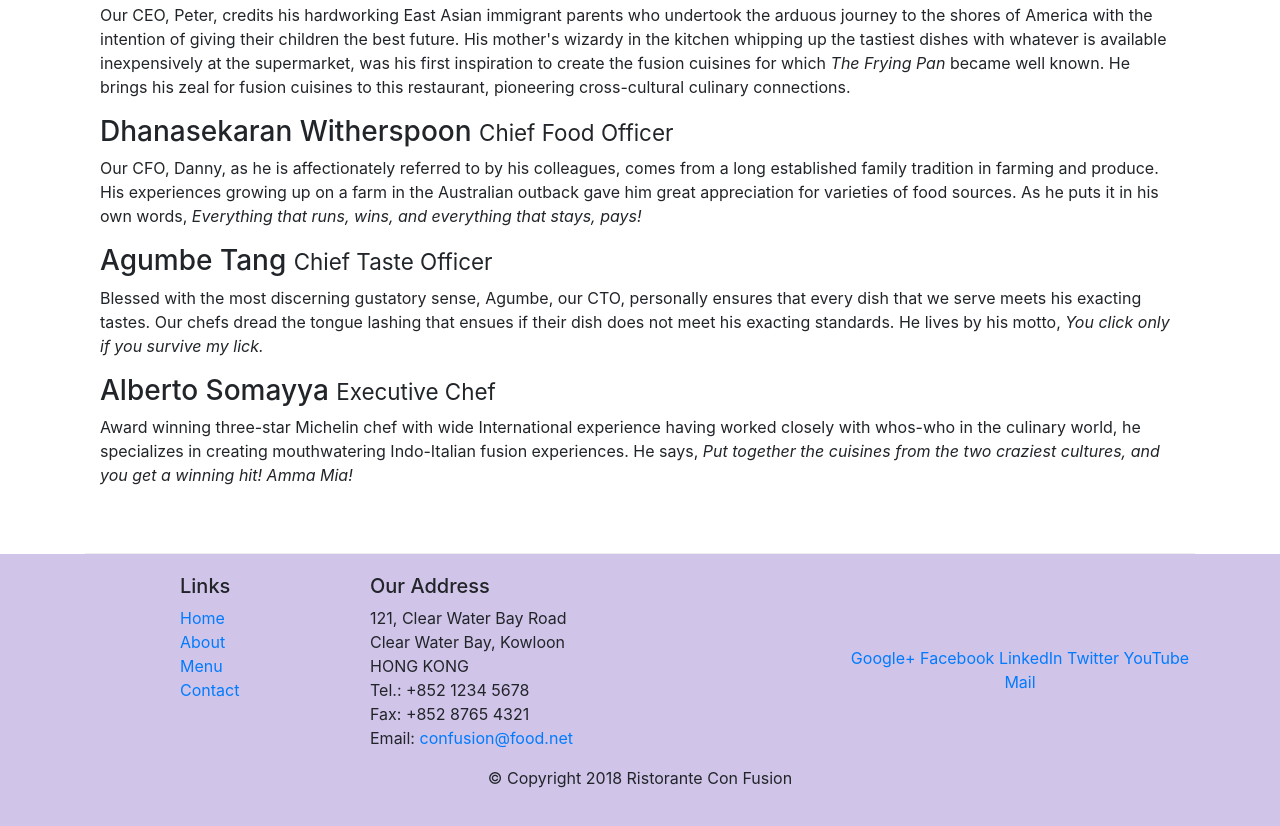
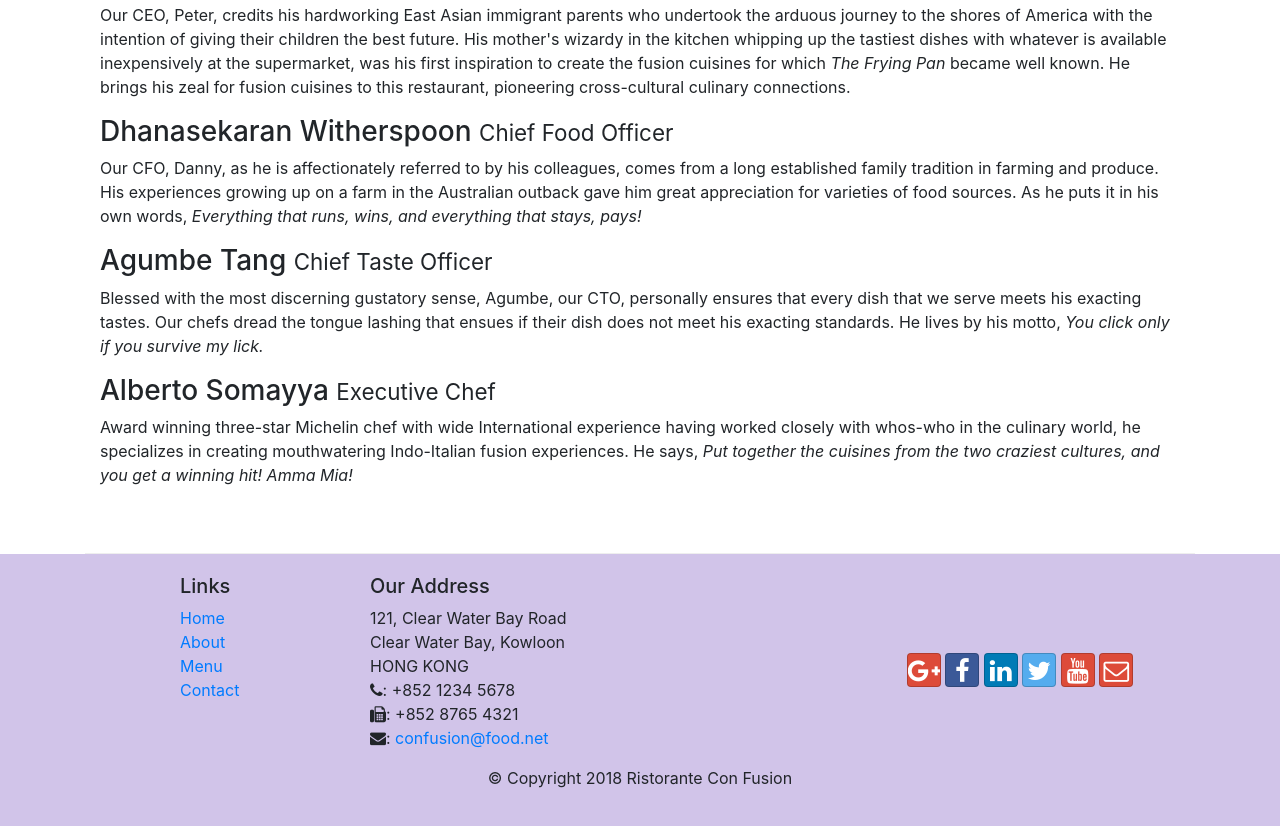
Before and after one commit to Rishab310/conFusion, a website: page aboutus.html in a window 1280 px wide. Shown: the part 976-1802 px from the top of the page. Drawn offline with nearby package versions, Linux system fonts and the light colour scheme.

Commit message:
Icon Fonts

```diff
--- a/aboutus.html
+++ b/aboutus.html
@@ -11,6 +11,8 @@
 
     <!-- Bootstrap CSS -->
     <link rel="stylesheet" href="node_modules/bootstrap/dist/css/bootstrap.min.css">
+    <link rel="stylesheet" href="./node_modules/font-awesome/css/font-awesome.min.css">
+    <link rel="stylesheet" href="./node_modules/bootstrap-social/bootstrap-social.css">
     <link rel="stylesheet" href="./css/styles.css">
 </head>
 
@@ -23,10 +25,10 @@
             <a href="./index.html" class="navbar-brand">Ristorante con Fusion</a>
             <div class="collapse navbar-collapse" id="Navbar">
                 <ul class="navbar-nav mr-auto">
-                    <li class="nav-item"><a href="./index.html" class="nav-link">Home</a></li>
-                    <li class="nav-item active"><a href="#" class="nav-link">About</a></li>
-                    <li class="nav-item"><a href="#" class="nav-link">Menu</a></li>
-                    <li class="nav-item"><a href="#" class="nav-link">Contact</a></li>
+                    <li class="nav-item"><a href="./index.html" class="nav-link"><span class="fa fa-home fa-lg"></span> Home</a></li>
+                    <li class="nav-item active"><a href="#" class="nav-link"><span class="fa fa-info fa-lg"></span> About</a></li>
+                    <li class="nav-item"><a href="#" class="nav-link"><span class="fa fa-list fa-lg"></span> Menu</a></li>
+                    <li class="nav-item"><a href="#" class="nav-link"><span class="fa fa-address-card fa-lg"></span> Contact</a></li>
                 </ul>
             </div>
         </div>
@@ -101,19 +103,19 @@
 		              121, Clear Water Bay Road<br>
 		              Clear Water Bay, Kowloon<br>
 		              HONG KONG<br>
-		              Tel.: +852 1234 5678<br>
-		              Fax: +852 8765 4321<br>
-		              Email: <a href="mailto:confusion@food.net">confusion@food.net</a>
+		              <i class="fa fa-phone"></i>: +852 1234 5678<br>
+		              <i class="fa fa-fax"></i>: +852 8765 4321<br>
+		              <i class="fa fa-envelope"></i>: <a href="mailto:confusion@food.net">confusion@food.net</a>
 		           </address>
                 </div>
                 <div class="col-12 col-sm-4 align-self-center">
                     <div class="text-center">
-                        <a href="http://google.com/+">Google+</a>
-                        <a href="http://www.facebook.com/profile.php?id=">Facebook</a>
-                        <a href="http://www.linkedin.com/in/">LinkedIn</a>
-                        <a href="http://twitter.com/">Twitter</a>
-                        <a href="http://youtube.com/">YouTube</a>
-                        <a href="mailto:">Mail</a>
+                        <a class="btn btn-social-icon btn-google" href="http://google.com/+"><i class="fa fa-google-plus fa-lg"></i> </a>
+                        <a class="btn btn-social-icon btn-facebook" href="http://www.facebook.com/profile.php?id="><i class="fa fa-facebook fa-lg"></i></a>
+                        <a class="btn btn-social-icon btn-linkedin" href="http://www.linkedin.com/in/"><i class="fa fa-linkedin fa-lg"></i></a>
+                        <a class="btn btn-social-icon btn-twitter" href="http://twitter.com/"><i class="fa fa-twitter fa-lg"></i></a>
+                        <a class="btn btn-social-icon btn-google" href="http://youtube.com/"><i class="fa fa-youtube fa-lg"></i></a>
+                        <a class="btn btn-social-icon btn-google" href="mailto:"><i class="fa fa-envelope-o fa-lg"></i></a>
                     </div>
                 </div>
            </div>
--- a/package.json
+++ b/package.json
@@ -15,6 +15,8 @@
   },
   "dependencies": {
     "bootstrap": "^4.0.0",
+    "bootstrap-social": "^5.1.1",
+    "font-awesome": "^4.7.0",
     "jquery": "^3.3.1",
     "popper.js": "^1.12.9"
   }
```
Also changed, not shown: index.html (+15 -13 lines), 1 other file.
